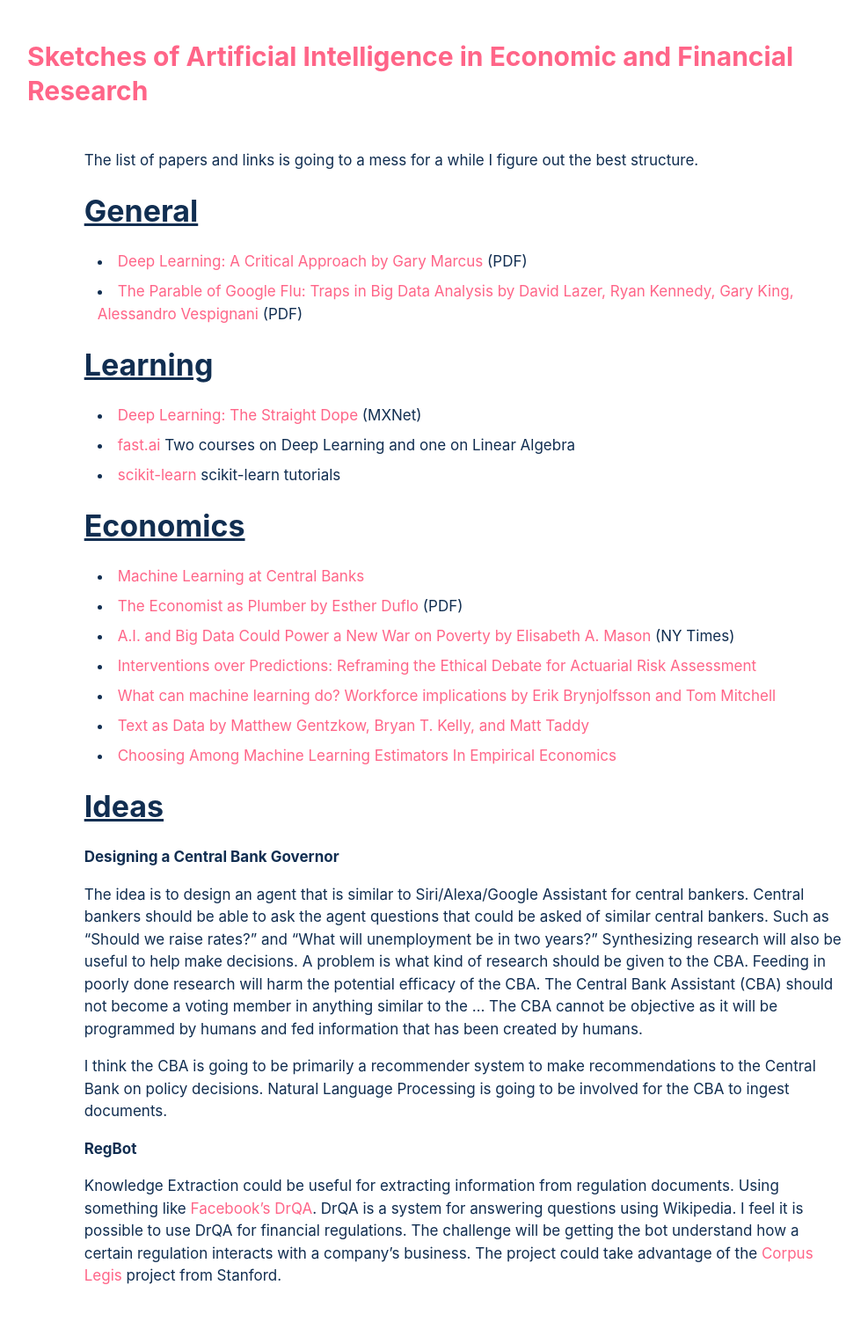
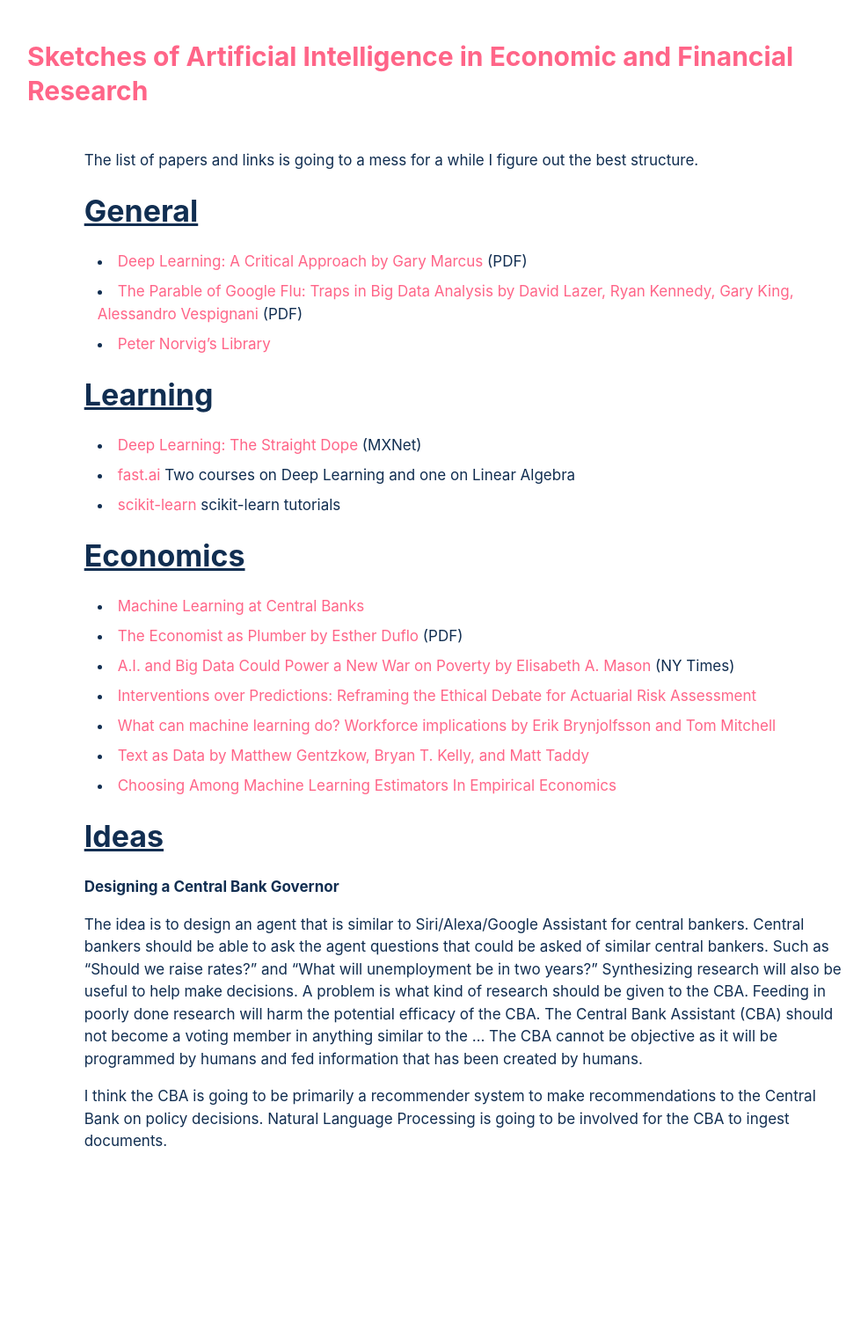
Before and after one commit to johnrieth-zz/johnrieth.github.io, a Jekyll site: the page built from _posts/2018-01-03-ai-econ-finance-research.md, in a window 1280 px wide. Shown: the whole page at 88% size, without its empty margins (112-1099 px from the left). Built offline with Jekyll 4.4.1, drawn with Linux system fonts in a browser that asks for light colours; after the commit the page ends 1358 px from its top, so only the background shows below that.

```diff
--- a/_posts/2018-01-03-ai-econ-finance-research.md
+++ b/_posts/2018-01-03-ai-econ-finance-research.md
@@ -9,6 +9,7 @@ The list of papers and links is going to a mess for a while I figure out the bes
 # General
 - [Deep Learning: A Critical Approach by Gary Marcus](https://arxiv.org/ftp/arxiv/papers/1801/1801.00631.pdf) (PDF)
 - [The Parable of Google Flu: Traps in Big Data Analysis by David Lazer, Ryan Kennedy, Gary King, Alessandro Vespignani](https://gking.harvard.edu/files/gking/files/0314policyforumff.pdf) (PDF)
+- [Peter Norvig's Library](https://books.google.com/books?uid=111815788291054011027&as_coll=1009&source=gbs_lp_bookshelf_list)
 
 
 # Learning
@@ -33,7 +34,3 @@ __Designing a Central Bank Governor__
 The idea is to design an agent that is similar to Siri/Alexa/Google Assistant for central bankers. Central bankers should be able to ask the agent questions that could be asked of similar central bankers. Such as "Should we raise rates?" and "What will unemployment be in two years?" Synthesizing research will also be useful to help make decisions. A problem is what kind of research should be given to the CBA. Feeding in poorly done research will harm the potential efficacy of the CBA. The Central Bank Assistant (CBA) should not become a voting member in anything similar to the ... The CBA cannot be objective as it will be programmed by humans and fed information that has been created by humans.
 
 I think the CBA is going to be primarily a recommender system to make recommendations to the Central Bank on policy decisions. Natural Language Processing is going to be involved for the CBA to ingest documents.
-
-__RegBot__
-
- Knowledge Extraction could be useful for extracting information from regulation documents. Using something like [Facebook's DrQA](https://github.com/facebookresearch/DrQA). DrQA is a system for answering questions using Wikipedia. I feel it is possible to use DrQA for financial regulations. The challenge will be getting the bot understand how a certain regulation interacts with a company's business. The project could take advantage of the [Corpus Legis](http://corpuslegis.org/) project from Stanford.
```
Also changed, not shown: _layouts/home.html (+5 -15 lines).
